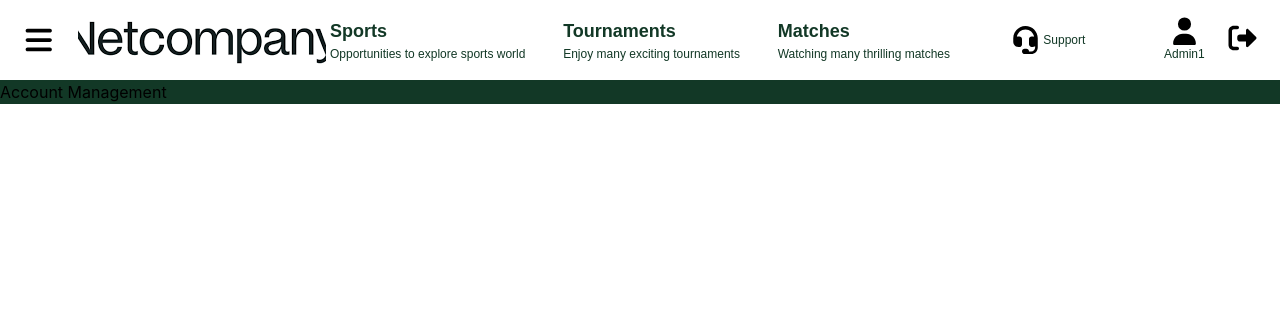
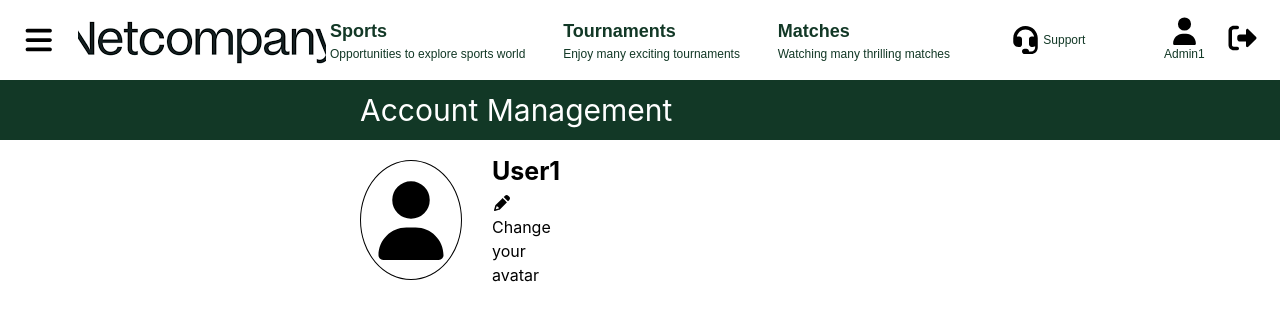
Before and after one commit to tranquang2012/tournament-organizer, a React app in the folder frontend/: page /account-management in a window 1280 px wide. Shown: the top 320 px of the page. Built offline with nearby package versions, Linux system fonts and the light colour scheme; the HTML template or start-up script is replaced by a standard one.

Commit message:
update user account page

```diff
--- a/frontend/src/components/layout/TopNavbar.jsx
+++ b/frontend/src/components/layout/TopNavbar.jsx
@@ -1,6 +1,6 @@
 import { FontAwesomeIcon } from '@fortawesome/react-fontawesome';
 import { Link, useNavigate, useSearchParams } from 'react-router-dom';
-import { faBars, faHeadset, faUser, faRightFromBracket } from '@fortawesome/free-solid-svg-icons';
+import { faBars, faHeadset, faUser, faRightFromBracket, faRightToBracket } from '@fortawesome/free-solid-svg-icons';
 import './TopNavBar.scss'
 import { useState, useEffect } from 'react';
 
@@ -10,40 +10,22 @@ import { supabase } from '../../config/supabaseClient';
 
 const TopNavBar = (props) => {
 
+  const navigate = useNavigate()
   const [data, setData] = useState(null);
+  const [isLogin, setIsLogin] = useState(true)
 
   const handleLogout = () => {
-    alert('Logout successfully!');
+    setIsLogin(false)
   }
 
+  const handleLogin = () =>{
+    navigate(`/login`)
+  }
+
+
   useEffect(() => {
-    async function fetechUserData() {
-      try {
-        setLoading(true);
-        const { data: { user }, error: authError } = await supabase.auth.getUser();
-        if (authError) {
-          throw authError;
-        }
-        if (user) {
-          const { data , error: dbError } = await supabase
-          .from('user_roles')
-          .select('id, full_name, email')
-          .eq('id', user.id)
-          .single();
 
-          if (dbError) {
-            throw dbError;
-          }
-
-          setData(data);
-        }
-      } catch (error) {
-        console.error('Error fetching user data:', error.message);
-      }
-    }
-  },  [data]);
-
-  console.log('User data:', data);
+  }, []);
 
   return (
     <div className='home-header-container'>
@@ -73,10 +55,13 @@ const TopNavBar = (props) => {
           </div>
           <div className='user-profile'>
             <FontAwesomeIcon icon={faUser} className='user-icon' />
-            <span>Admin1</span>
+            <span>{isLogin ? 'Admin1' : 'Guest'}</span>
           </div>
-          <div className='log-out' onClick={(event) => handleLogout()}>
-            <FontAwesomeIcon icon={faRightFromBracket} className='log-out-icon' />
+          <div className='log-out'>
+            {isLogin ?
+              <FontAwesomeIcon icon={faRightFromBracket} className='log-out-icon' onClick={(event) => handleLogout()}/> :
+              <FontAwesomeIcon icon={faRightToBracket} className='log-out-icon' onClick={(event) => handleLogin()}/>
+            }
           </div>
         </div>
       </div>
--- a/frontend/src/pages/user/UserProfileManagement.jsx
+++ b/frontend/src/pages/user/UserProfileManagement.jsx
@@ -1,5 +1,6 @@
 import { FontAwesomeIcon } from '@fortawesome/react-fontawesome';
 import { Link, useNavigate, useSearchParams } from 'react-router-dom';
+import { faUser, faPencil } from '@fortawesome/free-solid-svg-icons';
 import { useState, useEffect } from 'react';
 import './UserProfileManagement.css'
 
@@ -11,8 +12,21 @@ const UserProfileManagement = (props) => {
   return (
     <div>
         <TopNavBar />
-        <div className='account-management-container'>
-            <div className='title bg-[#123826] '>Account Management</div>
+        <div className='account-management'>
+            <div className='title flex items-center bg-[#123826] h-[60px] pl-90 text-white text-[30px]'>Account Management</div>
+            <div className='account-management-container h-[500px] w-full px-90 py-5'>
+                <div className='content-left w-[30%] flex'>
+                    <div className='profile h-[120px] w-full flex'>
+                        <div className='profile-image border border-black rounded-[50%] h-full w-[120px] flex items-center justify-center'>
+                            <FontAwesomeIcon icon={faUser} className='user-icon text-[80px]' />
+                        </div>
+                        <div className='edit-img pl-[30px] flex flex-col justify-center'>
+                            <div className='text-[25px]'><b>User1</b></div>
+                            <div className='cursor-pointer text-gray-850'><FontAwesomeIcon icon={faPencil}></FontAwesomeIcon> Change your avatar</div>
+                        </div>
+                    </div>
+                </div>
+            </div>
         </div>
     </div>
   );
```
